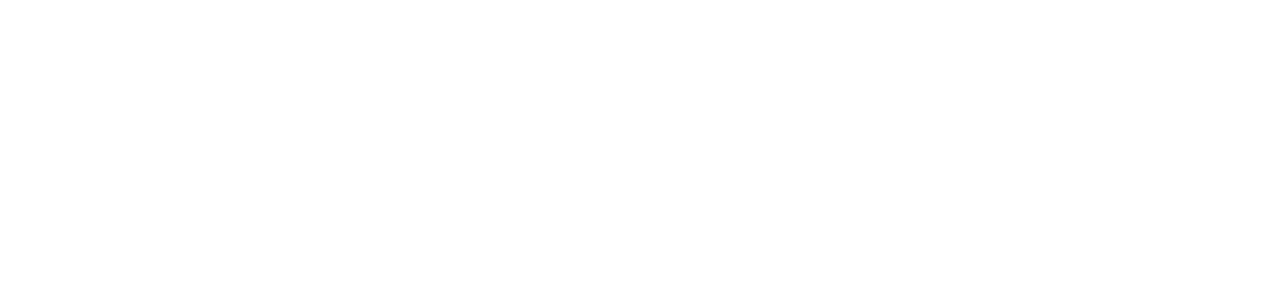
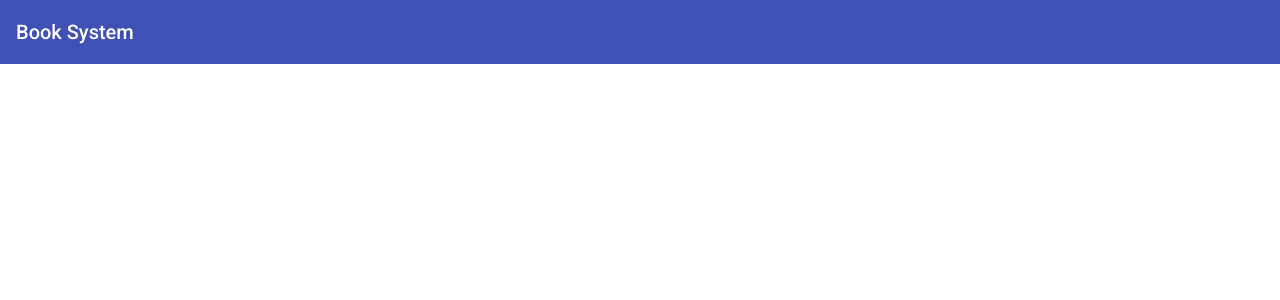
Before and after one commit to raphaelfontoura/booksystem-techlead, an Angular app in the folder booksystem-ui/: page / in a window 1280 px wide. Shown: the top 300 px of the page. Built offline with nearby package versions, Linux system fonts and the light colour scheme.

Commit message:
Add toolbar

```diff
--- a/booksystem-ui/src/app/app.component.html
+++ b/booksystem-ui/src/app/app.component.html
@@ -1,2 +1,4 @@
-
+<mat-toolbar color="primary">
+  <span>Book System</span>
+</mat-toolbar>
 <router-outlet></router-outlet>
--- a/booksystem-ui/src/app/app.component.ts
+++ b/booksystem-ui/src/app/app.component.ts
@@ -6,5 +6,5 @@
   styleUrls: ['./app.component.css']
 })
 export class AppComponent {
-  title = 'booksystem-ui';
+  title = 'Book System';
 }
--- a/booksystem-ui/src/app/app.module.ts
+++ b/booksystem-ui/src/app/app.module.ts
@@ -5,6 +5,8 @@
 
 import { AppRoutingModule } from './app-routing.module';
 import { AppComponent } from './app.component';
+import {MatToolbarModule} from '@angular/material/toolbar';
+
 
 
 @NgModule({
@@ -16,6 +18,7 @@
     AppRoutingModule,
     BrowserAnimationsModule,
     HttpClientModule,
+    MatToolbarModule,
   ],
   providers: [],
   bootstrap: [AppComponent]
```
